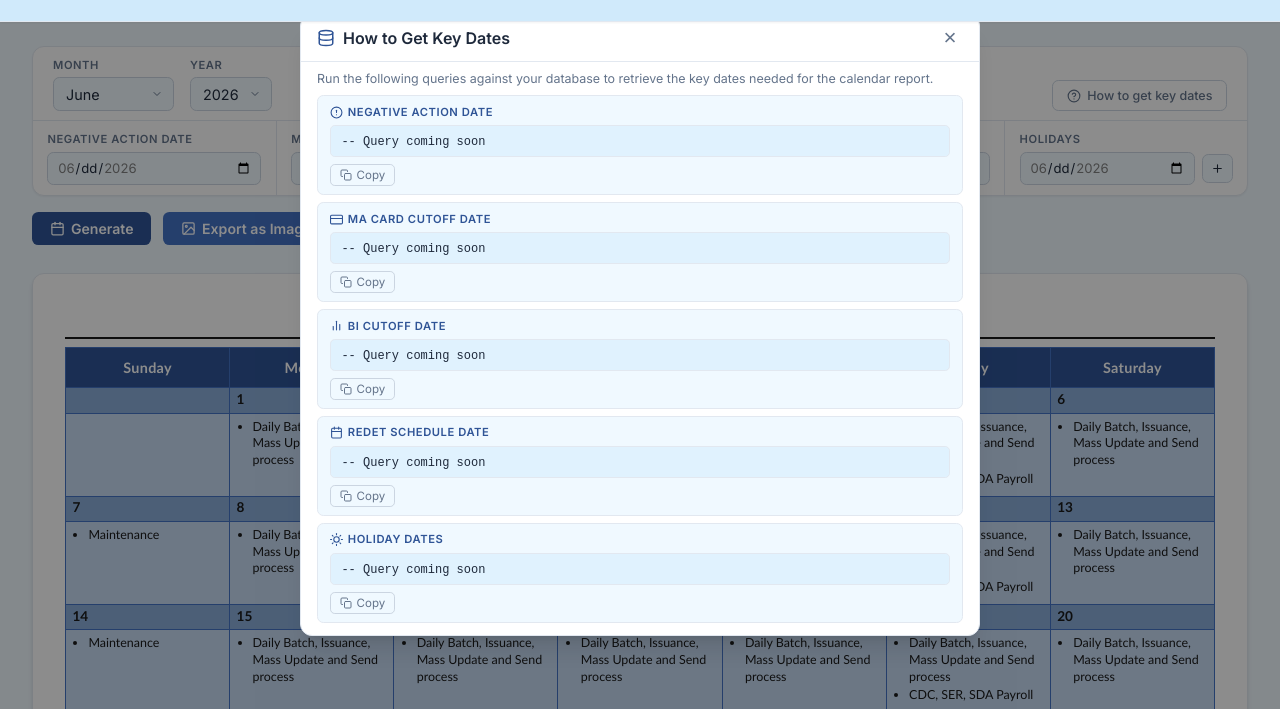
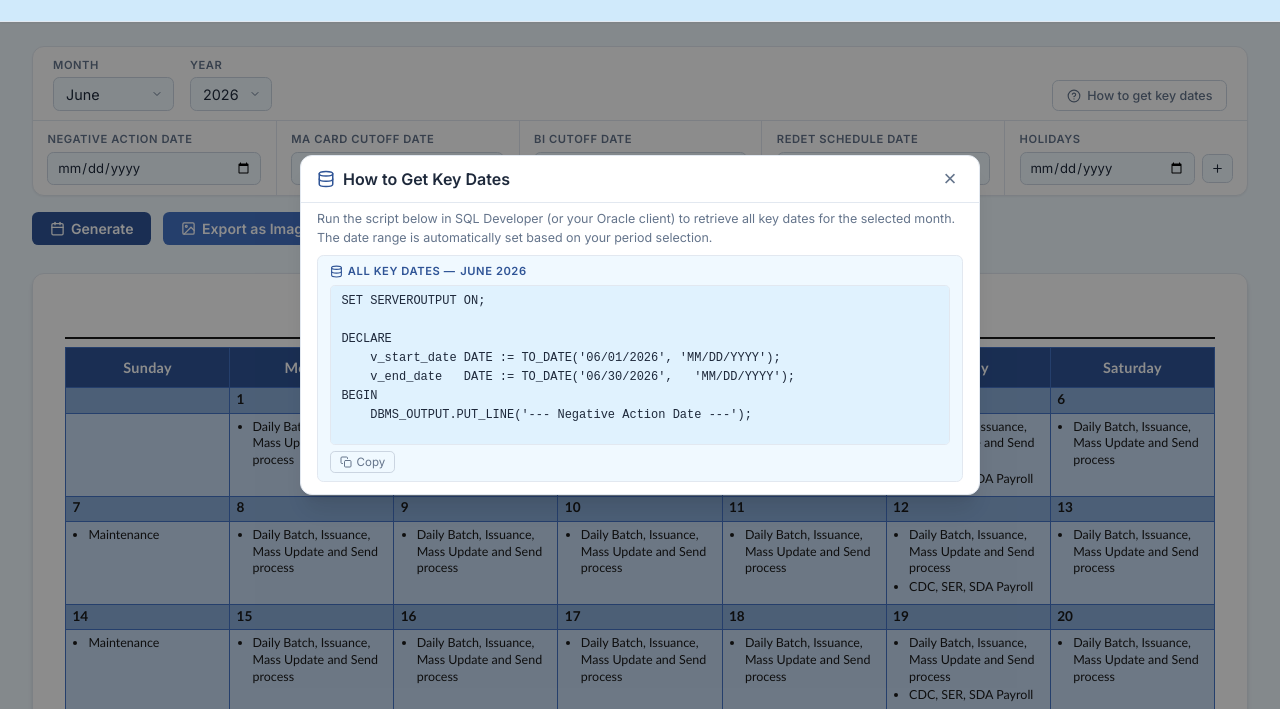
Before and after one commit to hari31785/bridges-pulse, a website: page public/calendar.html in a window 1280 px wide. Both pictures are taken after a click on the button "How to get key dates". Shown: the part 75-784 px from the top of the page. Drawn offline with nearby package versions, Linux system fonts and the light colour scheme.

Commit message:
Calendar: single PL/SQL key dates script in modal, dynamic dates, UX fixes

```diff
--- a/public/calendar.html
+++ b/public/calendar.html
@@ -135,11 +135,11 @@
 
         <!-- Action Buttons -->
         <div class="cal-actions-bar">
-            <button id="generate-btn" class="btn-generate">
+            <button id="generate-btn" class="btn-generate" title="Enter key dates above, then click Generate to build the calendar">
                 <i data-feather="calendar"></i>
                 Generate
             </button>
-            <button id="export-image-btn" class="btn-export btn-export-img" title="Export as PNG image">
+            <button id="export-image-btn" class="btn-export btn-export-img" title="Export the generated calendar as a PNG image">
                 <i data-feather="image"></i>
                 Export as Image
             </button>
@@ -188,60 +188,16 @@
                 </div>
                 <button class="kdhelp-close" id="key-dates-modal-close" aria-label="Close">&times;</button>
             </div>
-            <p class="kdhelp-intro">Run the following queries against your database to retrieve the key dates needed for the calendar report.</p>
+            <p class="kdhelp-intro">Run the script below in SQL Developer (or your Oracle client) to retrieve all key dates for the selected month. The date range is automatically set based on your period selection.</p>
             <div class="kdhelp-queries">
 
                 <div class="kdhelp-query-block">
                     <div class="kdhelp-query-label">
-                        <i data-feather="alert-circle"></i>
-                        Negative Action Date
+                        <i data-feather="database"></i>
+                        All Key Dates — <span id="kdhelp-period-label"></span>
                     </div>
-                    <pre class="kdhelp-query-code"><code>-- Query coming soon</code></pre>
-                    <button class="kdhelp-copy-btn" data-target="q-negative-action" title="Copy query">
-                        <i data-feather="copy"></i> Copy
-                    </button>
-                </div>
-
-                <div class="kdhelp-query-block">
-                    <div class="kdhelp-query-label">
-                        <i data-feather="credit-card"></i>
-                        MA Card Cutoff Date
-                    </div>
-                    <pre class="kdhelp-query-code"><code>-- Query coming soon</code></pre>
-                    <button class="kdhelp-copy-btn" data-target="q-ma-cutoff" title="Copy query">
-                        <i data-feather="copy"></i> Copy
-                    </button>
-                </div>
-
-                <div class="kdhelp-query-block">
-                    <div class="kdhelp-query-label">
-                        <i data-feather="bar-chart-2"></i>
-                        BI Cutoff Date
-                    </div>
-                    <pre class="kdhelp-query-code"><code>-- Query coming soon</code></pre>
-                    <button class="kdhelp-copy-btn" data-target="q-bi-cutoff" title="Copy query">
-                        <i data-feather="copy"></i> Copy
-                    </button>
-                </div>
-
-                <div class="kdhelp-query-block">
-                    <div class="kdhelp-query-label">
-                        <i data-feather="calendar"></i>
-                        Redet Schedule Date
-                    </div>
-                    <pre class="kdhelp-query-code"><code>-- Query coming soon</code></pre>
-                    <button class="kdhelp-copy-btn" data-target="q-redet" title="Copy query">
-                        <i data-feather="copy"></i> Copy
-                    </button>
-                </div>
-
-                <div class="kdhelp-query-block">
-                    <div class="kdhelp-query-label">
-                        <i data-feather="sun"></i>
-                        Holiday Dates
-                    </div>
-                    <pre class="kdhelp-query-code"><code>-- Query coming soon</code></pre>
-                    <button class="kdhelp-copy-btn" data-target="q-holidays" title="Copy query">
+                    <pre class="kdhelp-query-code"><code id="q-all-keydates">-- Loading...</code></pre>
+                    <button class="kdhelp-copy-btn" data-target="q-all-keydates" title="Copy script">
                         <i data-feather="copy"></i> Copy
                     </button>
                 </div>
--- a/public/css/calendar.css
+++ b/public/css/calendar.css
@@ -273,9 +273,10 @@
     font-family: 'JetBrains Mono', 'Consolas', monospace;
     font-size: 0.75rem;
     color: var(--text-primary);
-    white-space: pre-wrap;
-    word-break: break-word;
+    white-space: pre;
     overflow-x: auto;
+    overflow-y: auto;
+    max-height: 160px;
 }
 .kdhelp-copy-btn {
     display: inline-flex;
--- a/public/js/calendar.js
+++ b/public/js/calendar.js
@@ -291,14 +291,14 @@ document.addEventListener('DOMContentLoaded', function () {
 
     function syncDateInputsToMonth() {
         const { year, month } = getSelected();
-        const lastDay = new Date(year, month + 1, 0).getDate();
-        const minVal  = `${year}-${zeroPad2(month + 1)}-01`;
-        const maxVal  = `${year}-${zeroPad2(month + 1)}-${zeroPad2(lastDay)}`;
+        const minVal = `${year}-${zeroPad2(month + 1)}-01`;
+        const maxVal = `${year}-${zeroPad2(month + 1)}-${zeroPad2(new Date(year, month + 1, 0).getDate())}`;
 
-        // Clear holiday chips from the previous month
+        // Clear holiday chips when month changes
         const chipsContainer = document.getElementById('holidays-chips');
         if (chipsContainer) chipsContainer.innerHTML = '';
 
+        // Clear any key date inputs that fall outside the new month
         [
             document.getElementById('kd-negative-action'),
             document.getElementById('kd-ma-cutoff'),
@@ -307,14 +307,28 @@ document.addEventListener('DOMContentLoaded', function () {
             document.getElementById('holiday-date-input')
         ].forEach(function (inp) {
             if (!inp) return;
-            inp.min = minVal;
-            inp.max = maxVal;
-            // Clear any user-selected value outside the new month range
             if (inp.value && (inp.value < minVal || inp.value > maxVal)) {
                 inp.value = '';
             }
         });
     }
+
+    // Set min on mousedown so picker opens at selected month, remove after to keep mm/dd/yyyy placeholder
+    [
+        document.getElementById('kd-negative-action'),
+        document.getElementById('kd-ma-cutoff'),
+        document.getElementById('kd-bi-cutoff'),
+        document.getElementById('kd-redet'),
+        document.getElementById('holiday-date-input')
+    ].forEach(function (inp) {
+        if (!inp) return;
+        inp.addEventListener('mousedown', function () {
+            const { year, month } = getSelected();
+            inp.min = `${year}-${zeroPad2(month + 1)}-01`;
+        });
+        inp.addEventListener('change', function () { inp.removeAttribute('min'); });
+        inp.addEventListener('blur',   function () { inp.removeAttribute('min'); });
+    });
 
     // Initial render
     const init = getSelected();
@@ -395,7 +409,90 @@ document.addEventListener('DOMContentLoaded', function () {
     const kdOpenBtn   = document.getElementById('key-dates-help-btn');
     const kdCloseBtn  = document.getElementById('key-dates-modal-close');
 
-    function openKdModal()  { if (kdModal) { kdModal.hidden = false; if (window.feather) feather.replace(); } }
+    function buildKdQueries() {
+        const { year, month } = getSelected();
+        const lastDay  = new Date(year, month + 1, 0).getDate();
+        const startStr = `${zeroPad2(month + 1)}/01/${year}`;
+        const endStr   = `${zeroPad2(month + 1)}/${zeroPad2(lastDay)}/${year}`;
+        const monthName = new Date(year, month, 1).toLocaleDateString('en-US', { month: 'long' });
+
+        const periodLabel = document.getElementById('kdhelp-period-label');
+        if (periodLabel) periodLabel.textContent = `${monthName} ${year}`;
+
+        const allDates = document.getElementById('q-all-keydates');
+        if (allDates) {
+            allDates.textContent =
+`SET SERVEROUTPUT ON;
+
+DECLARE
+    v_start_date DATE := TO_DATE('${startStr}', 'MM/DD/YYYY');
+    v_end_date   DATE := TO_DATE('${endStr}',   'MM/DD/YYYY');
+BEGIN
+    DBMS_OUTPUT.PUT_LINE('--- Negative Action Date ---');
+
+    FOR r IN (
+        SELECT NEGACTIONDATE AS result_value
+        FROM rt_ednegactiondate_mv
+        WHERE TO_DATE(TRIM(NEGACTIONDATE), 'YYYY-MM-DD') >= v_start_date
+          AND TO_DATE(TRIM(NEGACTIONDATE), 'YYYY-MM-DD') <  v_end_date + 1
+    ) LOOP
+        DBMS_OUTPUT.PUT_LINE(r.result_value);
+    END LOOP;
+
+    DBMS_OUTPUT.PUT_LINE(CHR(10) || '--- MA Card Cutoff Date ---');
+
+    FOR r IN (
+        SELECT MACUTOFFDATE AS result_value
+        FROM rt_EDMACARDCUTOFF_mv
+        WHERE TO_DATE(TRIM(MACUTOFFDATE), 'YYYY-MM-DD') >= v_start_date
+          AND TO_DATE(TRIM(MACUTOFFDATE), 'YYYY-MM-DD') <  v_end_date + 1
+    ) LOOP
+        DBMS_OUTPUT.PUT_LINE(r.result_value);
+    END LOOP;
+
+    DBMS_OUTPUT.PUT_LINE(CHR(10) || '--- BI Cutoff Date ---');
+
+    FOR r IN (
+        SELECT DESCRIPTION AS result_value
+        FROM RT_BICUTOFFDATE_MV
+        WHERE TO_DATE(TRIM(DESCRIPTION), 'MM/DD/YYYY') >= v_start_date
+          AND TO_DATE(TRIM(DESCRIPTION), 'MM/DD/YYYY') <  v_end_date + 1
+    ) LOOP
+        DBMS_OUTPUT.PUT_LINE(r.result_value);
+    END LOOP;
+
+    DBMS_OUTPUT.PUT_LINE(CHR(10) || '--- Redet Schedule Date ---');
+
+    FOR r IN (
+        SELECT DESCRIPTION AS result_value
+        FROM RT_REDETSCHEDULE_MV
+        WHERE TO_DATE(TRIM(DESCRIPTION), 'MM/DD/YYYY') >= v_start_date
+          AND TO_DATE(TRIM(DESCRIPTION), 'MM/DD/YYYY') <  v_end_date + 1
+    ) LOOP
+        DBMS_OUTPUT.PUT_LINE(r.result_value);
+    END LOOP;
+
+    DBMS_OUTPUT.PUT_LINE(CHR(10) || '--- Holiday Dates ---');
+
+    FOR r IN (
+        SELECT CODE AS result_value
+        FROM RT_HOLIDAY_MV
+        WHERE TO_DATE(TRIM(CODE), 'MM/DD/YYYY') >= v_start_date
+          AND TO_DATE(TRIM(CODE), 'MM/DD/YYYY') <  v_end_date + 1
+    ) LOOP
+        DBMS_OUTPUT.PUT_LINE(r.result_value);
+    END LOOP;
+END;
+/`;
+        }
+    }
+
+    function openKdModal()  {
+        if (!kdModal) return;
+        buildKdQueries();
+        kdModal.hidden = false;
+        if (window.feather) feather.replace();
+    }
     function closeKdModal() { if (kdModal) kdModal.hidden = true; }
 
     if (kdOpenBtn)  kdOpenBtn.addEventListener('click', openKdModal);
```
